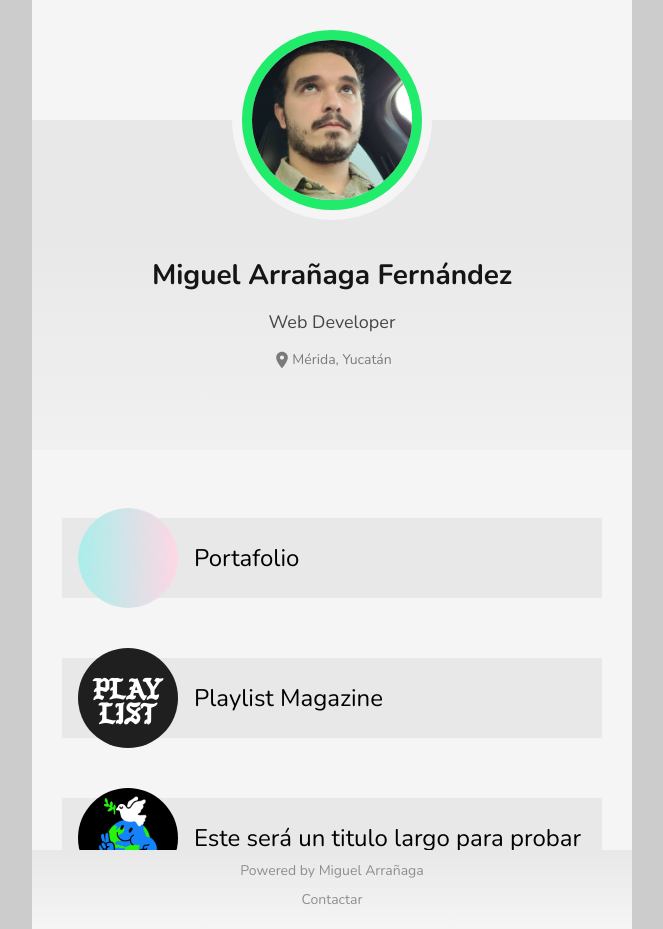
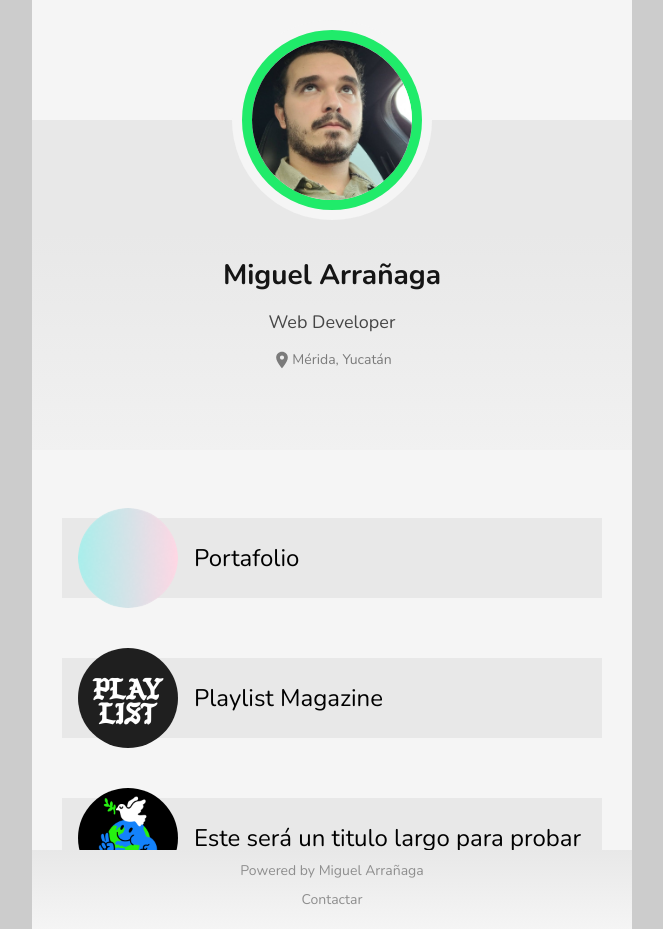
Before and after one commit to miguelaf4/Linkhub, a Django app: page / in a window 1280 px wide. Shown: the top 929 px of the page, without its empty margins (308-971 px from the left). Run offline with Django 3.2, Linux system fonts and the light colour scheme; data comes from the database, SQL or seed files in the repository.

Commit message:
update template

```diff
--- a/links/templates/links/hub.html
+++ b/links/templates/links/hub.html
@@ -21,7 +21,7 @@
                 <img src="{% static 'links/img/BomboPP.png' %}" alt="Yo" class="profile-img">
             </div>
             <div class="profile-text">
-                <h1 class="profile-name">Miguel Arrañaga Fernández</h1>
+                <h1 class="profile-name">Miguel Arrañaga</h1>
                 <h2 class="profile-title">Web Developer</h2>
                 <div class="profile-location">
                     <svg class="icon-location"xmlns="http://www.w3.org/2000/svg" height="20" viewBox="0 0 24 24" width="20"><path d="M0 0h24v24H0z" fill="none"/><path d="M12 2C8.13 2 5 5.13 5 9c0 5.25 7 13 7 13s7-7.75 7-13c0-3.87-3.13-7-7-7zm0 9.5c-1.38 0-2.5-1.12-2.5-2.5s1.12-2.5 2.5-2.5 2.5 1.12 2.5 2.5-1.12 2.5-2.5 2.5z"/></svg>
```
